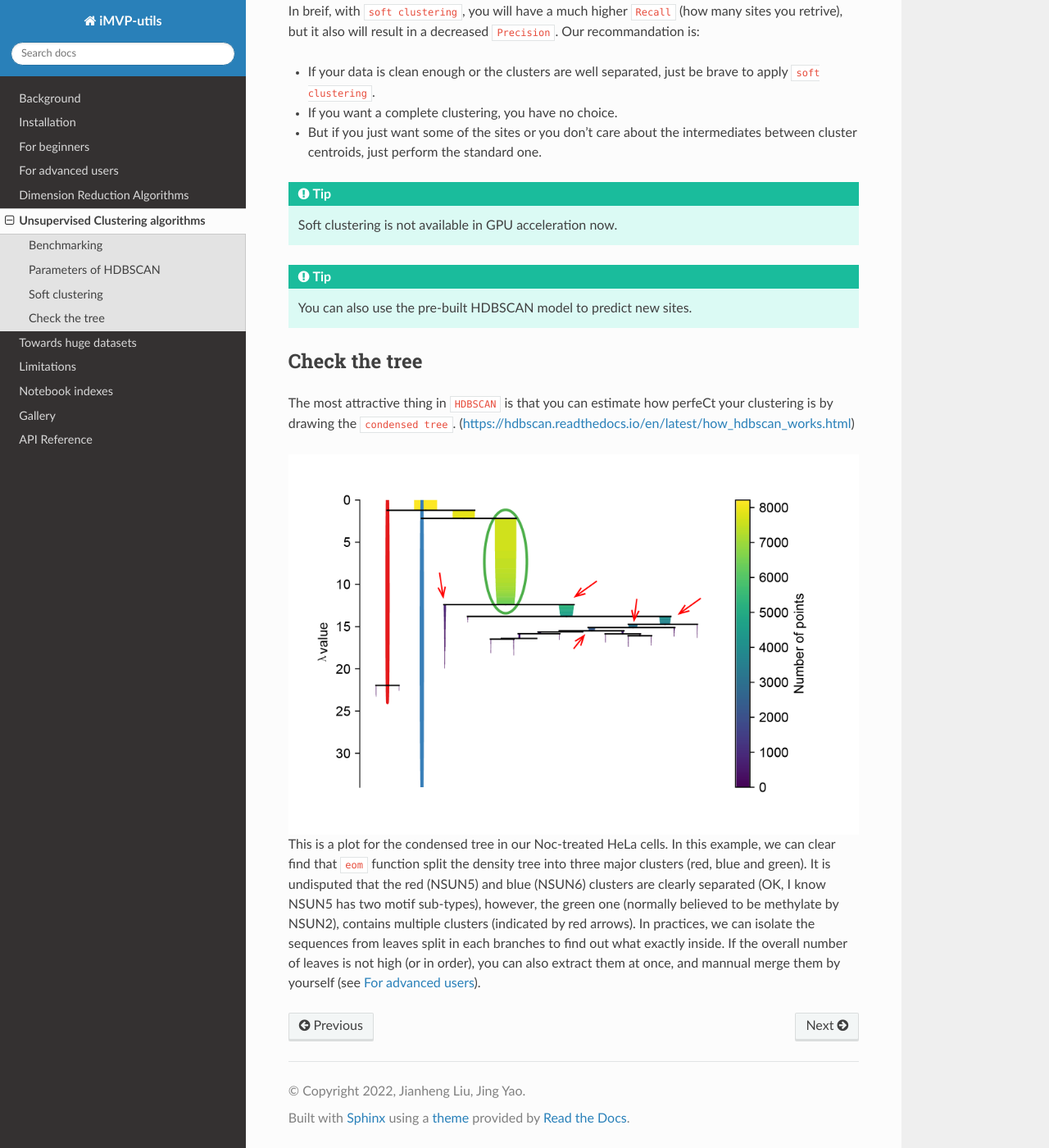
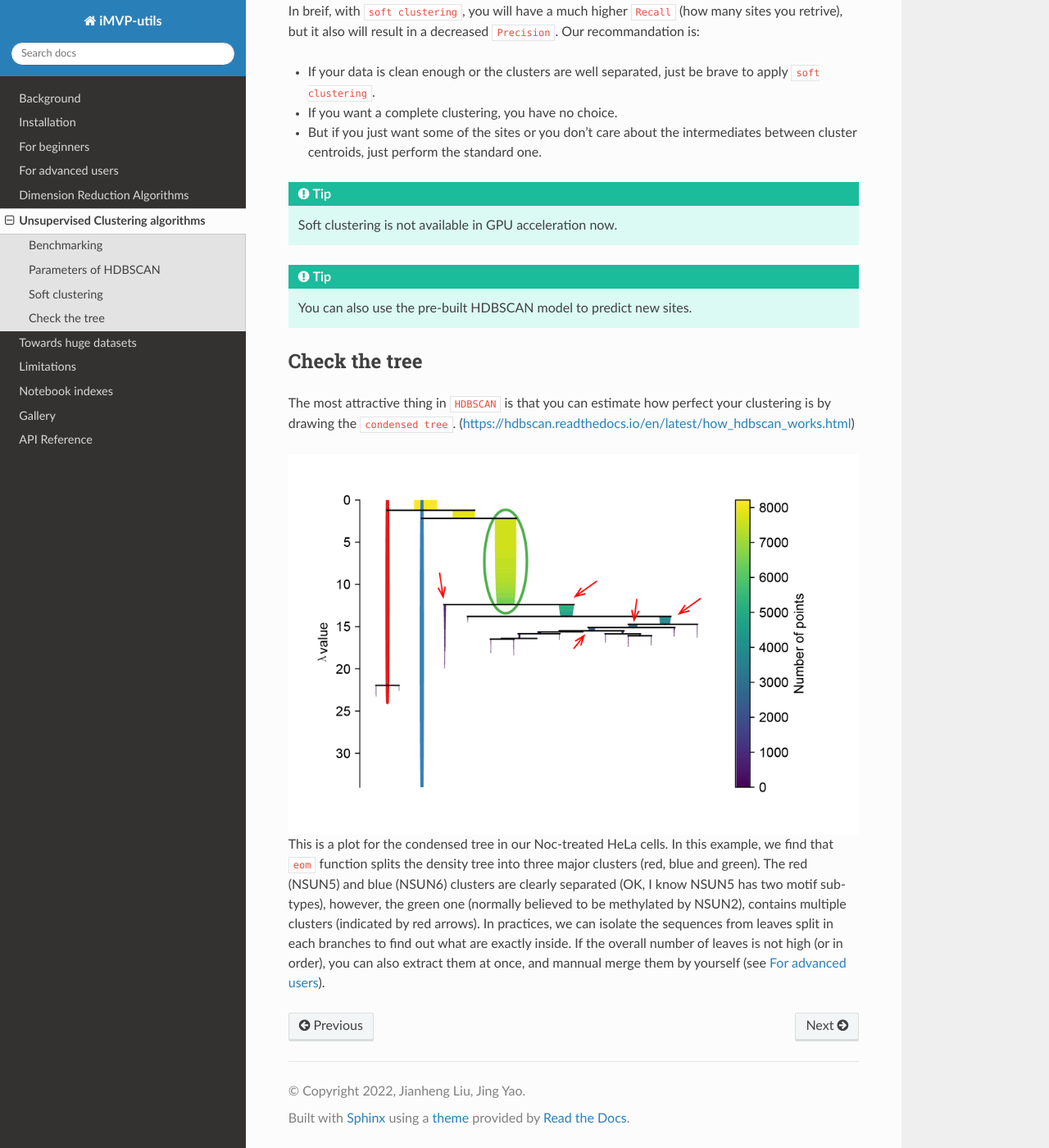
Before and after one commit to jhfoxliu/iMVP, a Sphinx documentation site: the page built from docs/HDBSCAN.rst, in a window 1280 px wide and 1400 px high, scrolled down 2077 px. Shown: the whole window at 82% size. Built offline with Sphinx 7.4.7 and the Read the Docs theme 2.0.0, drawn with Linux system fonts in a browser that asks for light colours; some of the changed text lies outside the part shown.

Commit message:
Update HDBSCAN.rst

```diff
--- a/docs/HDBSCAN.rst
+++ b/docs/HDBSCAN.rst
@@ -4,15 +4,15 @@
 Benchmarking
 ------------
 
-We tested many types of clustering algorithms. Among these methods, ``Spectral clustering``, ``Louvain``, and ``Leiden`` are the graph-based ones perform well with fly embryo m5C data; while density-based methods, like ``OPTICS``, ``DBSCAN``, and ``HDBSCAN`` work perfectly.
+We tested many types of clustering algorithms. Among these methods, ``Spectral clustering``, ``Louvain``, and ``Leiden`` are the graph-based ones performing well with fly embryo m5C data; while density-based methods, such as ``OPTICS``, ``DBSCAN``, and ``HDBSCAN`` work perfectly.
 
 .. image:: ../Images/Clustering.png
    :align: center
 
 We finally pick up HDBSCAN for many reasons:
 
-1. ``Spectral clustering`` and ``OPTICS`` require a lot of memory and run slow in test.
-2. ``Louvain`` and ``Leiden``, although perform well in this test, we found that we are hard to tune them with a single parameter (``resolution_parameter``). These two algorithms will generate a lot of interlaced small clusters if the parameters is not proper.
+1. ``Spectral clustering`` and ``OPTICS`` require a lot of memory and run slow in test data.
+2. Although ``Louvain`` and ``Leiden`` perform well in this test, we found that we are hard to tune them with a single parameter (``resolution_parameter``). These two algorithms will generate a lot of interlaced small clusters if the parameters are not proper.
 
 .. image:: ../Images/Clustering_scatter.leiden.parameters.png
    :align: center
@@ -20,8 +20,8 @@
 (we only show the results from ``Leiden``, because ``Leiden`` and ``Louvain`` perform similarly)
 
 3. ``HDBSCAN`` is an evolved version of ``DBSCAN``, to make it possible to isolate the adjacent high density clusters. So we will not use ``DBSCAN``.
-4. ``HDBSCAN`` has a set of useful parameters to adjust. We can clear get the structure of clusters for the ``condensed tree`` from ``HDBSCAN``.
-5. ``HDBSCAN`` can perfrom both standard clustering (with some dat points not assigned) and "soft clustering" (complete classification), which is very important for us in the analysis.
+4. ``HDBSCAN`` has a set of useful parameters to adjust. We can clearly get the structure of clusters for the ``condensed tree`` from ``HDBSCAN``.
+5. ``HDBSCAN`` can perform both standard clustering (with some data points not assigned) and "soft clustering" (complete classification), which is very important for us in the analysis.
 6. Our requirement is the algorithm recognizing the density, right?
 
 Parameters of HDBSCAN
@@ -34,7 +34,7 @@
 1. ``cluster_selection_method``. By default we use ``eom`` (Excess of Mass). For manually clustering in a higher resolution, we might also use ``leaf`` option (see :doc:`advanced_users`).
 2. ``min_cluster_size``. This parameter determines the minimal number of sites required for a cluster. Higher value means bigger clusters (sometimes more connected big clusters), while smaller value means more sparse clusters.
 3. ``min_samples``. This parameter determines the scale of sampling. We can adjust ``min_cluster_size`` and ``min_samples`` simutaneously to get suitable results.
-4. ``cluster_selection_epsilon`` is also a very important parameter. With this parameter, you can adjust the minimal epsilon (diameter) requirement with it. See https://hdbscan.readthedocs.io/en/latest/how_to_use_epsilon.html. If your clusters vary a lot in size, be careful to use this parameter.
+4. ``cluster_selection_epsilon`` is also a very important parameter. With this parameter, you can adjust the minimal epsilon (diameter) requirement. See https://hdbscan.readthedocs.io/en/latest/how_to_use_epsilon.html. If your clusters vary a lot in size, be careful to use this parameter.
 5. ``alpha`` has little effects on clustering.
 
 Soft clustering
@@ -56,9 +56,9 @@
 Check the tree
 --------------
 
-The most attractive thing in ``HDBSCAN`` is that you can estimate how perfeCt your clustering is by drawing the ``condensed tree``. (https://hdbscan.readthedocs.io/en/latest/how_hdbscan_works.html)
+The most attractive thing in ``HDBSCAN`` is that you can estimate how perfect your clustering is by drawing the ``condensed tree``. (https://hdbscan.readthedocs.io/en/latest/how_hdbscan_works.html)
 
 .. image:: ../Images/HDBSCAN_condensed_tree.png
    :align: center
 
-This is a plot for the condensed tree in our Noc-treated HeLa cells. In this example, we can clear find that ``eom`` function split the density tree into three major clusters (red, blue and green). It is undisputed that the red (NSUN5) and blue (NSUN6) clusters are clearly separated (OK, I know NSUN5 has two motif sub-types), however, the green one (normally believed to be methylate by NSUN2), contains multiple clusters (indicated by red arrows). In practices, we can isolate the sequences from leaves split in each branches to find out what exactly inside. If the overall number of leaves is not high (or in order), you can also extract them at once, and mannual merge them by yourself (see :doc:`advanced_users`).
+This is a plot for the condensed tree in our Noc-treated HeLa cells. In this example, we find that ``eom`` function splits the density tree into three major clusters (red, blue and green). The red (NSUN5) and blue (NSUN6) clusters are clearly separated (OK, I know NSUN5 has two motif sub-types), however, the green one (normally believed to be methylated by NSUN2), contains multiple clusters (indicated by red arrows). In practices, we can isolate the sequences from leaves split in each branches to find out what are exactly inside. If the overall number of leaves is not high (or in order), you can also extract them at once, and mannual merge them by yourself (see :doc:`advanced_users`).
```
